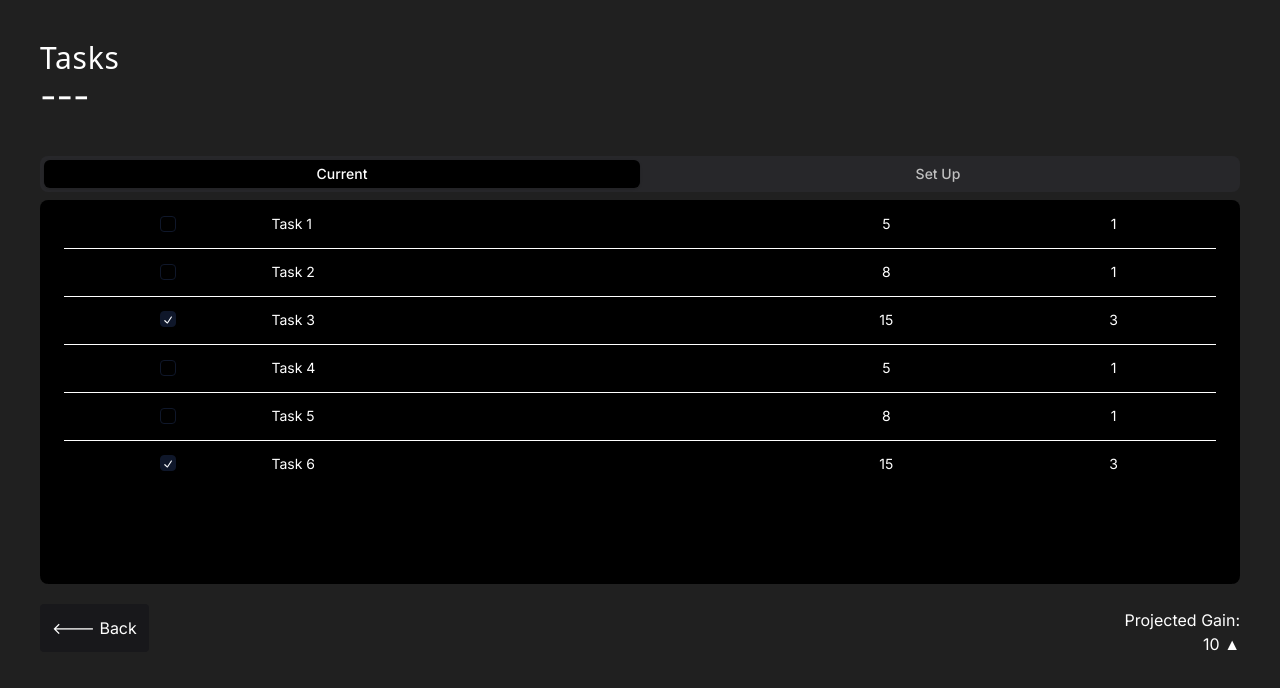
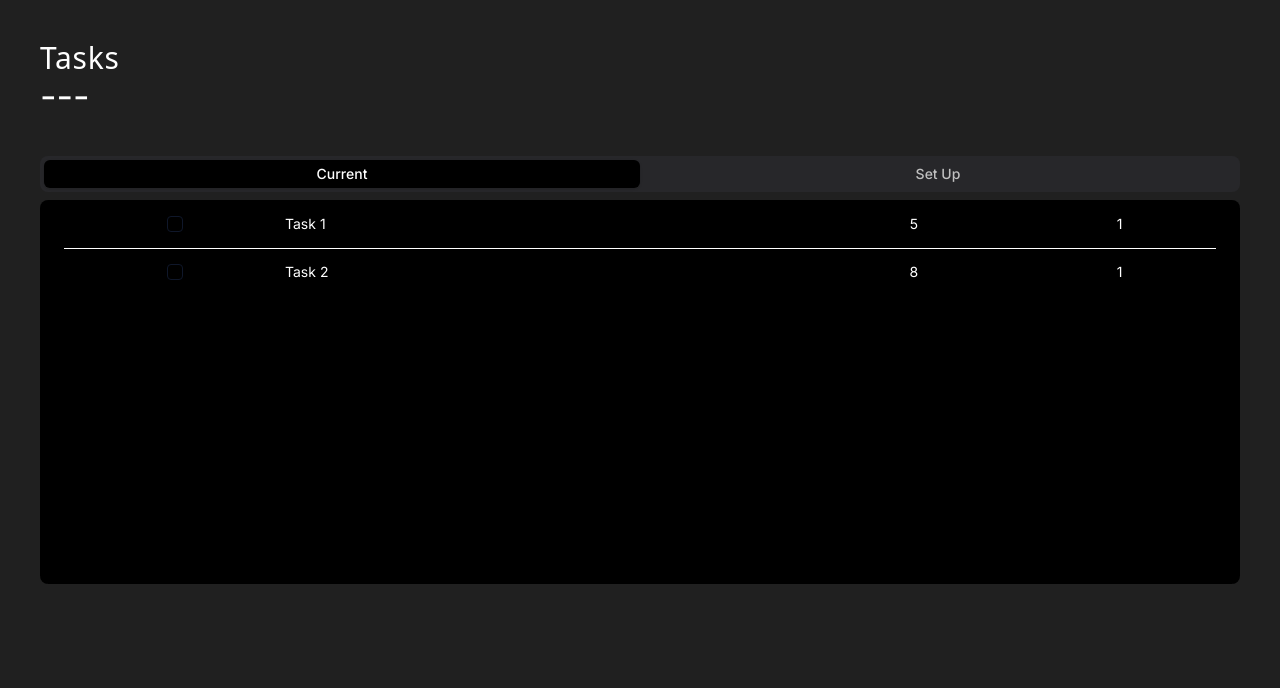
Before and after one commit to Fuitsuku/habit-tracker-2.0, a Next.js app: page /tasks in a window 1280 px wide. Shown: the top 688 px of the page. Built offline with nearby package versions, Linux system fonts and the light colour scheme.

Commit message:
Added a new functionality to create task button. Now I don't have to worry about saving

```diff
--- a/app/rewards/page.tsx
+++ b/app/rewards/page.tsx
@@ -1,49 +1,4 @@
 'use client';
-const test_task_data = [
-        {
-            task_id : 1,
-            completion : false,
-            task_name : "Task 1",
-            points : 5,
-            day_streak : 1
-        },
-        {
-            task_id : 2,
-            completion : false,
-            task_name : "Task 2",
-            points : 8,
-            day_streak : 1
-        },
-        {
-            task_id : 3,
-            completion : true,
-            task_name : "Task 3",
-            points : 15,
-            day_streak : 3
-        },
-        {
-            task_id : 4,
-            completion : false,
-            task_name : "Task 4",
-            points : 5,
-            day_streak : 1
-        },
-        {
-            task_id : 5,
-            completion : false,
-            task_name : "Task 5",
-            points : 8,
-            day_streak : 1
-        },
-        {
-            task_id : 6,
-            completion : true,
-            task_name : "Task 6",
-            points : 15,
-            day_streak : 3
-        }
-    ]
-
 // Imports start here
 import { Tabs, TabsContent, TabsList, TabsTrigger } from "@/components/ui/tabs"
 import { Card, CardContent, CardDescription, CardFooter, CardHeader, CardTitle } from "@/components/ui/card"
@@ -60,7 +15,7 @@
     point_value: number
 }
 
-export default function TasksPage() {
+export default function RewardsPage() {
     const [rows, setRows] = useState<RowData[]>([{ reward_name: '', point_value: 0}]);
 
     const addRow = () => {
--- a/app/tasks/page.tsx
+++ b/app/tasks/page.tsx
@@ -1,117 +1,53 @@
 'use client';
-const test_task_data = [
-        {
-            task_id : 1,
-            completion : false,
-            task_name : "Task 1",
-            points : 5,
-            day_streak : 1
-        },
-        {
-            task_id : 2,
-            completion : false,
-            task_name : "Task 2",
-            points : 8,
-            day_streak : 1
-        },
-        {
-            task_id : 3,
-            completion : true,
-            task_name : "Task 3",
-            points : 15,
-            day_streak : 3
-        },
-        {
-            task_id : 4,
-            completion : false,
-            task_name : "Task 4",
-            points : 5,
-            day_streak : 1
-        },
-        {
-            task_id : 5,
-            completion : false,
-            task_name : "Task 5",
-            points : 8,
-            day_streak : 1
-        },
-        {
-            task_id : 6,
-            completion : true,
-            task_name : "Task 6",
-            points : 15,
-            day_streak : 3
-        }
-    ]
 
-// Imports start here
-import { Tabs, TabsContent, TabsList, TabsTrigger } from "@/components/ui/tabs"
-import { Card, CardContent, CardDescription, CardFooter, CardHeader, CardTitle } from "@/components/ui/card"
-import { Checkbox } from "@/components/ui/checkbox"
-import { Table, TableBody, TableCaption, TableCell, TableHead, TableHeader, TableRow } from "@/components/ui/table"
-import { Button } from "@/components/ui/button"
-
+import { Tabs, TabsContent, TabsList, TabsTrigger } from "@/components/ui/tabs";
+import { Card, CardContent } from "@/components/ui/card";
+import { Checkbox } from "@/components/ui/checkbox";
+import { Table, TableBody, TableRow, TableCell } from "@/components/ui/table";
+import { Dialog, DialogContent, DialogHeader, DialogFooter, DialogTitle, DialogTrigger } from "@/components/ui/dialog";
+import { Button } from "@/components/ui/button";
 import { useState } from 'react';
-
 import PageHeader from "../components/PageHeader";
 
 export default function TasksPage() {
     const test_task_data = [
         {
-            task_id : 1,
-            completion : false,
-            task_name : "Task 1",
-            points : 5,
-            day_streak : 1
+            task_id: 1,
+            completion: false,
+            task_name: "Task 1",
+            points: 5,
+            day_streak: 1
         },
         {
-            task_id : 2,
-            completion : false,
-            task_name : "Task 2",
-            points : 8,
-            day_streak : 1
-        },
-        {
-            task_id : 3,
-            completion : true,
-            task_name : "Task 3",
-            points : 15,
-            day_streak : 3
-        },
-        {
-            task_id : 4,
-            completion : false,
-            task_name : "Task 4",
-            points : 5,
-            day_streak : 1
-        },
-        {
-            task_id : 5,
-            completion : false,
-            task_name : "Task 5",
-            points : 8,
-            day_streak : 1
-        },
-        {
-            task_id : 6,
-            completion : true,
-            task_name : "Task 6",
-            points : 15,
-            day_streak : 3
+            task_id: 2,
+            completion: false,
+            task_name: "Task 2",
+            points: 8,
+            day_streak: 1
         }
-    ]
+    ];
 
-    const potential_gain = 10;
     interface RowData {
         field1: string;
         field2: number;
         field3: number;
-      }
+    }
 
     const [rows, setRows] = useState<RowData[]>([{ field1: '', field2: 0, field3: 0 }]);
+    const [newRow, setNewRow] = useState<RowData>({ field1: '', field2: 0, field3: 0 });
+    const [isDialogOpen, setIsDialogOpen] = useState(false);
 
     const addRow = () => {
-        setRows([...rows, { field1: '', field2: 0, field3: 0 }]);
+        setRows([...rows, newRow]);
+        setNewRow({ field1: '', field2: 0, field3: 0 });
+        setIsDialogOpen(false); // Close the dialog
+    };
+
+    const deleteRow = () => {
+        if (rows.length > 0) {
+            const newRows = rows.slice(0, -1);
+            setRows(newRows);
+        }
     };
 
     return (
@@ -138,7 +74,6 @@
                         <CardContent className="space-y-2 h-96 overflow-y-auto bg-black border-none rounded-lg shadow-none">
                             <Table className="min-w-full border-collapse border-none">
                                 <TableBody>
-                                    {/* Dynamically populate rows */}
                                     {test_task_data.map((task) => (
                                         <TableRow key={task.task_id} className="h-12 border-b border-white">
                                             <TableCell className="text-center text-white">
@@ -157,7 +92,6 @@
                 <TabsContent value="setup">
                     <Card className="border-none shadow-none">
                         <CardContent className="space-y-2 h-96 overflow-y-auto bg-black rounded-lg border-none shadow-none">
-                            {/* Rows and Button Container */}
                             <div className="flex flex-col">
                                 {/* Rows Table */}
                                 <table className="min-w-full border-collapse border-none">
@@ -166,7 +100,6 @@
                                             <tr key={index} className="h-24 border-b border-white">
                                                 <td colSpan={3} className="p-2 py-4">
                                                     <div className="grid grid-cols-3 grid-rows-[1fr,1fr] gap-4 h-full">
-                                                        {/* Field 1: Description */}
                                                         <div className="relative col-span-2 row-span-2 h-full">
                                                             <label className="absolute -top-4 left-0 text-xs text-white px-1 z-10">
                                                                 Description
@@ -183,10 +116,8 @@
                                                                 placeholder="Field 1"
                                                             />
                                                         </div>
-
-                                                        {/* Field 2: Point */}
                                                         <div className="relative col-span-1 row-span-1">
-                                                            <label className="absolute -top-4 left-0 text-xs text-white  px-1 z-10">
+                                                            <label className="absolute -top-4 left-0 text-xs text-white px-1 z-10">
                                                                 Point Value
                                                             </label>
                                                             <input
@@ -201,8 +132,6 @@
                                                                 placeholder="Field 2"
                                                             />
                                                         </div>
-
-                                                        {/* Field 3: Growth */}
                                                         <div className="relative col-span-1 row-span-1">
                                                             <label className="absolute -top-4 left-0 text-xs text-white px-1 z-10">
                                                                 Growth Factor
@@ -226,22 +155,60 @@
                                     </tbody>
                                 </table>
 
-                                {/* Add Row Button */}
+                                {/* Add Row and Delete Buttons */}
                                 <div className="flex justify-center mt-4 space-x-4">
+                                    <Dialog
+                                       open={isDialogOpen}
+                                       onOpenChange={setIsDialogOpen}
+                                   >
+                                        <DialogTrigger asChild>
+                                            <Button className="bg-[#202020] text-white text-lg p-4 rounded-full w-14 h-2 flex items-center justify-center">
+                                                +
+                                            </Button>
+                                        </DialogTrigger>
+                                        <DialogContent className="bg-[#202020]">
+                                            <DialogHeader>
+                                                <DialogTitle className="text-white">New Task</DialogTitle>
+                                            </DialogHeader>
+                                            <div className="space-y-4">
+                                                <input
+                                                    type="text"
+                                                    placeholder="Description"
+                                                    value={newRow.field1}
+                                                    onChange={(e) =>
+                                                        setNewRow({ ...newRow, field1: e.target.value })
+                                                    }
+                                                    className="w-full p-2 bg-black rounded"
+                                                />
+                                                <input
+                                                    type="number"
+                                                    placeholder="Point Value"
+                                                    value={newRow.field2}
+                                                    onChange={(e) =>
+                                                        setNewRow({ ...newRow, field2: parseInt(e.target.value) })
+                                                    }
+                                                    className="w-full p-2 bg-black text-white rounded"
+                                                />
+                                                <input
+                                                    type="number"
+                                                    placeholder="Growth Factor"
+                                                    value={newRow.field3}
+                                                    onChange={(e) =>
+                                                        setNewRow({ ...newRow, field3: parseInt(e.target.value) })
+                                                    }
+                                                    className="w-full p-2 bg-black text-white rounded"
+                                                />
+                                            </div>
+                                            <DialogFooter>
+                                                <Button onClick={addRow} className="bg-green-400 text-white">
+                                                    Confirm
+                                                </Button>
+                                            </DialogFooter>
+                                        </DialogContent>
+                                    </Dialog>
                                     <button
-                                        onClick={addRow}
-                                        className="bg-[#202020] text-white text-lg p-4 rounded-full w-14 h-3 flex items-center justify-center"
-                                    >
-                                        +
-                                    </button>
-                                    <button
-                                        onClick={() => {
-                                            if (rows.length > 0) {
-                                                const newRows = rows.slice(0, -1); // Remove the last item
-                                                setRows(newRows);
-                                            }
-                                        }}
-                                        className="bg-red-500 text-white text-lg p-4 rounded-full w-14 h-3 flex items-center justify-center"
+                                        onClick={deleteRow}
+                                        className="bg-red-500 text-white text-lg p-4 rounded-full w-14 h-2 flex items-center justify-center"
                                     >
                                         -
                                     </button>
@@ -250,34 +217,6 @@
                         </CardContent>
                     </Card>
                 </TabsContent>
-                <div className="flex justify-between items-center mt-4">
-                    {/* Back Button */}
-                    <div className="text-left">
-                        <button className="bg-zinc-900 text-white border-none p-3 rounded w-30">
-                            &lt;--- Back
-                        </button>
-                    </div>
-
-                    {/* Conditional Footer Content */}
-                    <div className="text-white text-right flex items-center">
-                        <TabsContent value="current">
-                            <div>
-                                <div>Projected Gain:</div>
-                                <div>10 &#9650;</div>
-                            </div>
-                        </TabsContent>
-                        <TabsContent value="setup">
-                            <button
-                                onClick={() => {
-                                    console.log("Setup");
-                                }}
-                                className="bg-black text-white text-xl p-3 rounded-lg w-40"
-                            >
-                                Refresh
-                            </button>
-                        </TabsContent>
-                    </div>
-                </div>
             </Tabs>
         </div>
     );
--- /dev/null
+++ b/components/ui/dialog.tsx
@@ -0,0 +1,121 @@
+"use client"
+
+import * as React from "react"
+import * as DialogPrimitive from "@radix-ui/react-dialog"
+import { cn } from "@/lib/utils"
+import { Cross2Icon } from "@radix-ui/react-icons"
+
+const Dialog = DialogPrimitive.Root
+
+const DialogTrigger = DialogPrimitive.Trigger
+
+const DialogPortal = DialogPrimitive.Portal
+
+const DialogClose = DialogPrimitive.Close
+
+const DialogOverlay = React.forwardRef<
+  React.ElementRef<typeof DialogPrimitive.Overlay>,
+  React.ComponentPropsWithoutRef<typeof DialogPrimitive.Overlay>
+>(({ className, ...props }, ref) => (
+  <DialogPrimitive.Overlay
+    ref={ref}
+    className={cn(
+      "fixed inset-0 z-50 bg-black/80  data-[state=open]:animate-in data-[state=closed]:animate-out data-[state=closed]:fade-out-0 data-[state=open]:fade-in-0",
+      className
+    )}
+    {...props}
+  />
+))
+DialogOverlay.displayName = DialogPrimitive.Overlay.displayName
+
+const DialogContent = React.forwardRef<
+  React.ElementRef<typeof DialogPrimitive.Content>,
+  React.ComponentPropsWithoutRef<typeof DialogPrimitive.Content>
+>(({ className, children, ...props }, ref) => (
+  <DialogPortal>
+    <DialogOverlay />
+    <DialogPrimitive.Content
+      ref={ref}
+      className={cn(
+        "fixed left-[50%] top-[50%] z-50 grid w-full max-w-lg translate-x-[-50%] translate-y-[-50%] gap-4 border bg-background p-6 shadow-lg duration-200 data-[state=open]:animate-in data-[state=closed]:animate-out data-[state=closed]:fade-out-0 data-[state=open]:fade-in-0 data-[state=closed]:zoom-out-95 data-[state=open]:zoom-in-95 data-[state=closed]:slide-out-to-left-1/2 data-[state=closed]:slide-out-to-top-[48%] data-[state=open]:slide-in-from-left-1/2 data-[state=open]:slide-in-from-top-[48%] sm:rounded-lg",
+        className
+      )}
+      {...props}
+    >
+      {children}
+      <DialogPrimitive.Close className="absolute right-4 top-4 rounded-sm opacity-70 ring-offset-background transition-opacity hover:opacity-100 focus:outline-none focus:ring-2 focus:ring-ring focus:ring-offset-2 disabled:pointer-events-none data-[state=open]:bg-accent data-[state=open]:text-muted-foreground">
+        <Cross2Icon className="h-4 w-4" />
+        <span className="sr-only">Close</span>
+      </DialogPrimitive.Close>
+    </DialogPrimitive.Content>
+  </DialogPortal>
+))
+DialogContent.displayName = DialogPrimitive.Content.displayName
+
+const DialogHeader = ({
+  className,
+  ...props
+}: React.HTMLAttributes<HTMLDivElement>) => (
+  <div
+    className={cn(
+      "flex flex-col space-y-1.5 text-center sm:text-left",
+      className
+    )}
+    {...props}
+  />
+)
+DialogHeader.displayName = "DialogHeader"
+
+const DialogFooter = ({
+  className,
+  ...props
+}: React.HTMLAttributes<HTMLDivElement>) => (
+  <div
+    className={cn(
+      "flex flex-col-reverse sm:flex-row sm:justify-end sm:space-x-2",
+      className
+    )}
+    {...props}
+  />
+)
+DialogFooter.displayName = "DialogFooter"
+
+const DialogTitle = React.forwardRef<
+  React.ElementRef<typeof DialogPrimitive.Title>,
+  React.ComponentPropsWithoutRef<typeof DialogPrimitive.Title>
+>(({ className, ...props }, ref) => (
+  <DialogPrimitive.Title
+    ref={ref}
+    className={cn(
+      "text-lg font-semibold leading-none tracking-tight",
+      className
+    )}
+    {...props}
+  />
+))
+DialogTitle.displayName = DialogPrimitive.Title.displayName
+
+const DialogDescription = React.forwardRef<
+  React.ElementRef<typeof DialogPrimitive.Description>,
+  React.ComponentPropsWithoutRef<typeof DialogPrimitive.Description>
+>(({ className, ...props }, ref) => (
+  <DialogPrimitive.Description
+    ref={ref}
+    className={cn("text-sm text-muted-foreground", className)}
+    {...props}
+  />
+))
+DialogDescription.displayName = DialogPrimitive.Description.displayName
+
+export {
+  Dialog,
+  DialogPortal,
+  DialogOverlay,
+  DialogTrigger,
+  DialogClose,
+  DialogContent,
+  DialogHeader,
+  DialogFooter,
+  DialogTitle,
+  DialogDescription,
+}
--- a/package.json
+++ b/package.json
@@ -10,6 +10,7 @@
   },
   "dependencies": {
     "@radix-ui/react-checkbox": "^1.1.1",
+    "@radix-ui/react-dialog": "^1.1.2",
     "@radix-ui/react-icons": "^1.3.0",
     "@radix-ui/react-slot": "^1.1.0",
     "@radix-ui/react-tabs": "^1.1.0",
```
Also changed, not shown: 1 other file (tests, documents, lock files or other folders).
